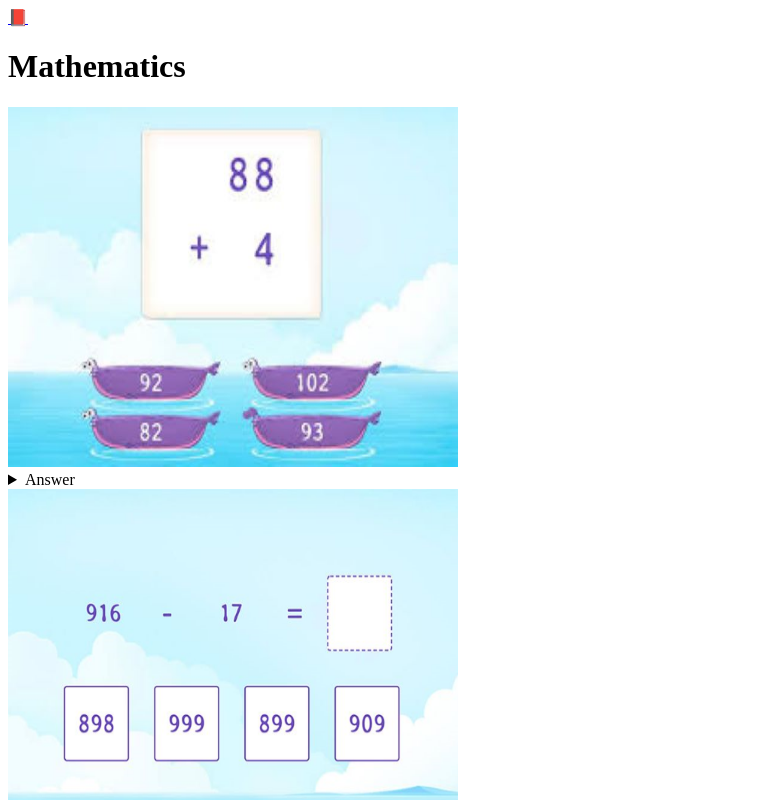
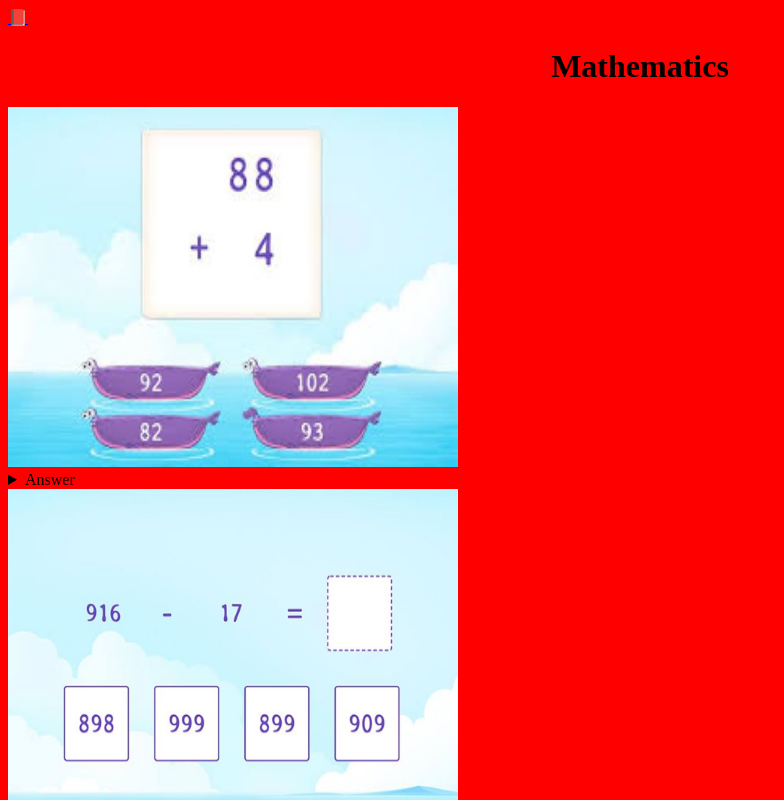
Before and after one commit to LarryLockhart/My-Web-Page, a plain HTML site: page Index.html in a window 1280 px wide. Shown: the top 800 px of the page, without its empty margins (0-784 px from the left). Drawn offline with Linux system fonts and the light colour scheme.

Commit message:
Update Index.html

```diff
--- a/Index.html
+++ b/Index.html
@@ -2,7 +2,15 @@
 
 <html>
 <head>
-<link rel= "stylesheet" href="styles.css"/>
+<style>
+  body{
+    background-color:red;
+  }
+  h1{
+    color:black;
+    text-align:center;
+  }
+</style>
 <title>My Web Page</title>
 <a href= "Dictionary.html">📕</a><br>
 <h1>Mathematics</h1>
```
